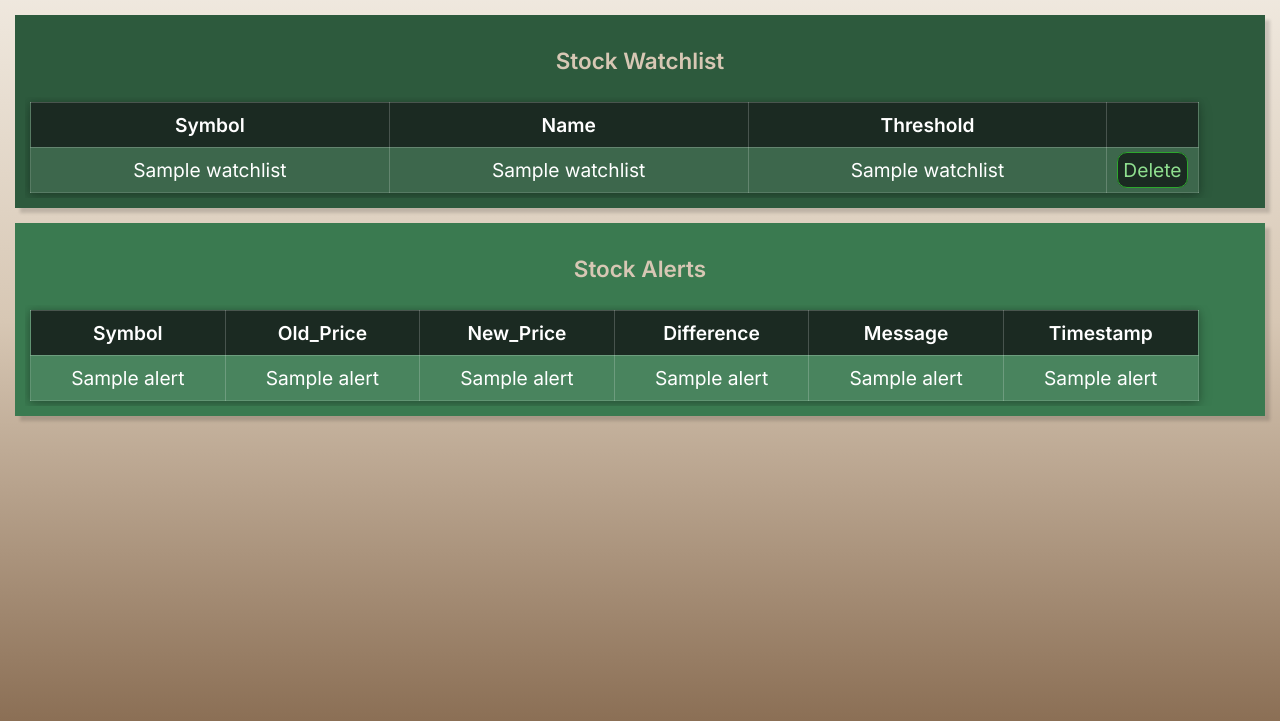
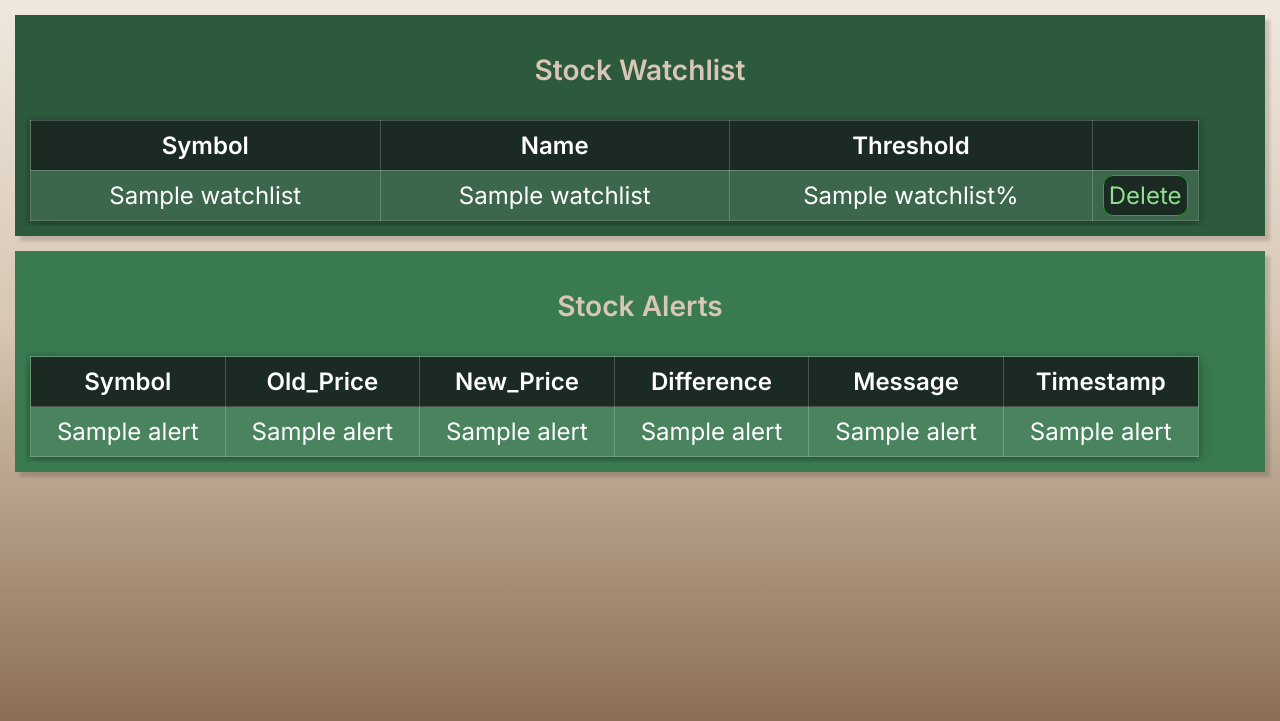
Before and after one commit to KeillenSnider/StockScrubber, a Flask app: page /dashboard in a window 1280 px wide. Shown: the part 79-800 px from the top of the page. Run offline with Flask 3, Linux system fonts and the light colour scheme; the visitor is signed in with stand-in values (Sample User, id 1); a database or web service that is not in the repository returns one stand-in record (values such as "Sample title"); some libraries are stand-ins or nearby versions.

Commit message:
Added percent sign to numbers made some text bigger and some darker

```diff
--- a/static/style.css
+++ b/static/style.css
@@ -75,7 +75,7 @@ button:hover{
 
 .title{
 
-    color: #8b6f55;
+    color: #5a422f;
 
 }
 
@@ -294,7 +294,7 @@ body{
 
     color:#d7c7b4;
 
-    font-size: larger;
+    font-size: x-large;
 
 }
 
@@ -314,7 +314,7 @@ body{
 
     color:#d7c7b4;
 
-    font-size: larger;
+    font-size: x-large;
 
 }
 
--- a/templates/dashboard.html
+++ b/templates/dashboard.html
@@ -80,7 +80,7 @@
 
                         <td>{{watchlist[2]}}</td>
                         <td>{{watchlist[3]}}</td>
-                        <td>{{watchlist[4]}}</td>
+                        <td>{{watchlist[4]}}%</td>
                         <td class = "delete-column"><a href = "{{url_for('delete', stock_id = watchlist[0])}}" class = "delete-link" onclick = "return confirm('Are you sure you want to delete this stock?')">Delete</a></td>
 
                     </tr>
```
